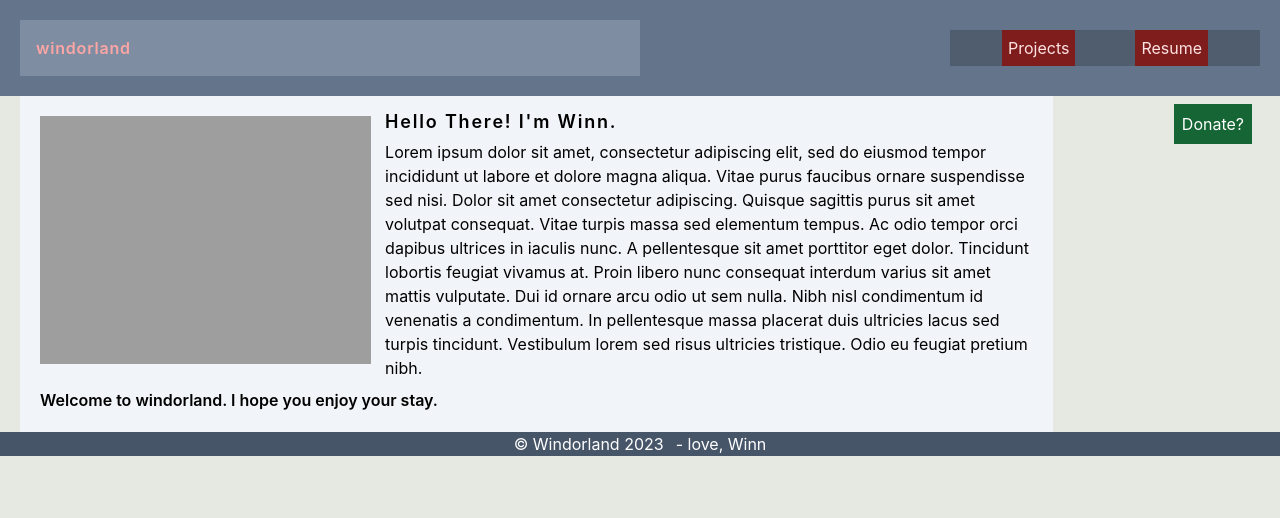
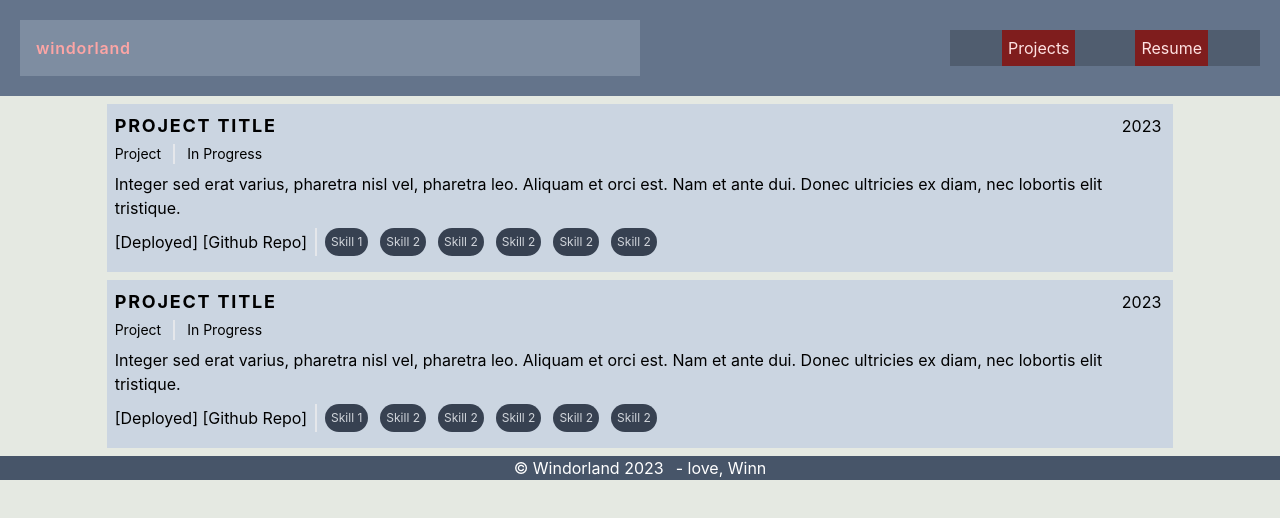
Before and after one commit to winnie-phebus/windor-website, a React (Create React App) app: page /projects in a window 1280 px wide. Shown: the top 518 px of the page. Built offline with nearby package versions, Linux system fonts and the light colour scheme.

Commit message:
finally added react-router-dom + navigation, tweaked project-card and skill-list

```diff
--- a/package.json
+++ b/package.json
@@ -15,6 +15,7 @@
     "postcss-preset-env": "^8.3.2",
     "react": "^18.2.0",
     "react-dom": "^18.2.0",
+    "react-router-dom": "^6.11.1",
     "react-scripts": "^5.0.1",
     "tailwindcss": "^3.3.2",
     "web-vitals": "^2.1.4"
--- a/src/App.js
+++ b/src/App.js
@@ -2,48 +2,23 @@
 /* eslint-disable jsx-a11y/alt-text */
 import "./dist/tailwind-app.css";
 import "./index.css";
-// import Avatar from "./images/gh_profile_small.png";
+import { Routes, Route, BrowserRouter } from "react-router-dom";
 import Header from "./Header";
 import Footer from "./Footer";
+import Home from "./home";
+import Project from "./project";
 
 function App() {
   return (
     <div className="App">
-      <Header />
-      <div class="container-fluid flex-row px-5 sm:flex-col-reverse">
-        <button class="my-2 w-full bg-green-800 p-2 text-white sm:float-right sm:mx-2 sm:w-auto">
-          Donate?
-        </button>
-        <div
-          dir="ltr"
-          class="container-fluid float-left mx-auto w-full bg-slate-100 p-5 text-black sm:w-5/6">
-          <img
-            class="float-left mb-1.5 me-3.5 inline-flex h-1/3 w-1/3 border-red-300 hover:me-5 hover:rounded-ss-3xl hover:border-4"
-            src="http://localhost:3000/static/media/gh_profile_small.1d05805f7726a39d77a3.png"
-          />
-          <h2 class="-mt-2 mb-1 text-lg font-semibold tracking-widest">
-            Hello There! I'm Winn.
-          </h2>
-          <p class="whitespace-pre-line">
-            Lorem ipsum dolor sit amet, consectetur adipiscing elit, sed do
-            eiusmod tempor incididunt ut labore et dolore magna aliqua. Vitae
-            purus faucibus ornare suspendisse sed nisi. Dolor sit amet
-            consectetur adipiscing. Quisque sagittis purus sit amet volutpat
-            consequat. Vitae turpis massa sed elementum tempus. Ac odio tempor
-            orci dapibus ultrices in iaculis nunc. A pellentesque sit amet
-            porttitor eget dolor. Tincidunt lobortis feugiat vivamus at. Proin
-            libero nunc consequat interdum varius sit amet mattis vulputate. Dui
-            id ornare arcu odio ut sem nulla. Nibh nisl condimentum id venenatis
-            a condimentum. In pellentesque massa placerat duis ultricies lacus
-            sed turpis tincidunt. Vestibulum lorem sed risus ultricies
-            tristique. Odio eu feugiat pretium nibh.
-          </p>
-          <p class="text-md mt-2 whitespace-pre-line font-semibold">
-            Welcome to windorland. I hope you enjoy your stay.
-          </p>
-        </div>
-      </div>
-      <Footer />
+      <BrowserRouter>
+        <Header />
+        <Routes>
+          <Route path="/" element={<Home />} />
+          <Route path="/projects" element={<Project />} />
+        </Routes>
+        <Footer />
+      </BrowserRouter>
     </div>
   );
 }
--- a/src/Header.js
+++ b/src/Header.js
@@ -1,14 +1,21 @@
 import React from "@heroicons/react";
-// import { Button } from "@material-ui/core";
+import { Link } from "react-router-dom";
 
 export default function Header() {
+  const onClick = () => {
+    console.log("clicked");
+  };
+
   return (
     <div class="container-fluid mx-auto flex flex-row items-center justify-between space-x-5  bg-slate-500 p-5">
       <span class="basis-1/2 self-stretch bg-slate-300/25 p-4 font-semibold tracking-wider text-red-300 hover:italic">
-        windorland
+        <Link to="/">windorland</Link>
       </span>
       <div class="container-fluid flex basis-1/4 space-x-2 justify-evenly bg-black/20">
-        <button class="bg-red-900 p-1.5 text-red-100">Projects</button>
+        <button class="bg-red-900 p-1.5 text-red-100">
+          {" "}
+          <Link to="/projects">Projects</Link>
+        </button>
         <button class="bg-red-900 p-1.5 text-red-100">Resume</button>
       </div>
     </div>
--- /dev/null
+++ b/src/home/index.js
@@ -0,0 +1,41 @@
+import React from "react";
+import avatar from "../images/gh_profile_small.png";
+
+export default function Home() {
+  return (
+    <div class="container-fluid flex-row px-5 sm:flex-col-reverse">
+      <button class="my-2 w-full bg-green-800 p-2 text-white sm:float-right sm:mx-2 sm:w-auto">
+        Donate?
+      </button>
+      <div
+        dir="ltr"
+        class="container-fluid float-left mx-auto w-full bg-slate-100 p-5 text-black sm:w-5/6">
+        <img
+          class="float-left mb-1.5 me-3.5 inline-flex h-1/3 w-1/3 border-red-300 hover:me-5 hover:rounded-ss-3xl hover:border-4"
+          src={avatar}
+          alt="Winndorland's Github Profile"
+        />
+        <h2 class="-mt-2 mb-1 text-lg font-semibold tracking-widest">
+          Hello There! I'm Winn.
+        </h2>
+        <p class="whitespace-pre-line">
+          Lorem ipsum dolor sit amet, consectetur adipiscing elit, sed do
+          eiusmod tempor incididunt ut labore et dolore magna aliqua. Vitae
+          purus faucibus ornare suspendisse sed nisi. Dolor sit amet consectetur
+          adipiscing. Quisque sagittis purus sit amet volutpat consequat. Vitae
+          turpis massa sed elementum tempus. Ac odio tempor orci dapibus
+          ultrices in iaculis nunc. A pellentesque sit amet porttitor eget
+          dolor. Tincidunt lobortis feugiat vivamus at. Proin libero nunc
+          consequat interdum varius sit amet mattis vulputate. Dui id ornare
+          arcu odio ut sem nulla. Nibh nisl condimentum id venenatis a
+          condimentum. In pellentesque massa placerat duis ultricies lacus sed
+          turpis tincidunt. Vestibulum lorem sed risus ultricies tristique. Odio
+          eu feugiat pretium nibh.
+        </p>
+        <p class="text-md mt-2 whitespace-pre-line font-semibold">
+          Welcome to windorland. I hope you enjoy your stay.
+        </p>
+      </div>
+    </div>
+  );
+}
--- /dev/null
+++ b/src/project/index.js
@@ -0,0 +1,15 @@
+import React from "react";
+import ProjectCard from "./project-card";
+
+export default function Project() {
+  return (
+    <ul>
+      <li>
+        <ProjectCard />
+      </li>
+      <li>
+        <ProjectCard />
+      </li>
+    </ul>
+  );
+}
--- /dev/null
+++ b/src/project/project-card.js
@@ -0,0 +1,45 @@
+import React from "react";
+import SkillList from "./skill-list";
+
+export default function ProjectCard() {
+  const exampleProject = {
+    title: "Project Title",
+    githubURI: "https://github.com/winnie-phebus/4550_project_team7",
+    deployedURI: "",
+    status: "In Progress",
+    dates: "2023",
+    type: "Project",
+    types: ["Web", "School/ Academic", "Development", "Capstone"],
+    skills: ["Skill 1", "Skill 2", "Skill 3", "Skill 4", "Skill 5"],
+    description:
+      "Integer sed erat varius, pharetra nisl vel, pharetra leo. Aliquam et orci est. Nam et ante dui. Donec ultricies ex diam, nec lobortis elit tristique.",
+  };
+  return (
+    <div class="mx-auto my-2 w-5/6 bg-slate-300 p-2 hover:rounded-se-3xl">
+      <div class="flex justify-between items-center space-x-4">
+        <h1 class="text-lg font-bold uppercase tracking-widest">
+          {exampleProject.title}
+        </h1>
+        <p class="px-1">{exampleProject.dates}</p>
+      </div>
+      <div class="flex justify-start text-xs sm:text-sm space-x-3 divide-x-2 py-1">
+        <h4 class="">{exampleProject.type}</h4>
+        <h4 class="px-3">{exampleProject.status}</h4>
+      </div>
+      <p class="my-1">{exampleProject.description}</p>
+      <div class="items-center my-2 flex space-x-2 divide-x-2">
+        <div class="w-1.5/5 sm:w-auto">
+          <a class="hover:tracking-widest hover:text-red-400" href="#">
+            {" "}
+            [Deployed]{" "}
+          </a>
+          <a class="hover:tracking-widest hover:text-red-400" href="#">
+            {" "}
+            [Github Repo]{" "}
+          </a>
+        </div>
+        <SkillList />
+      </div>
+    </div>
+  );
+}
--- /dev/null
+++ b/src/project/skill-list/index.js
@@ -0,0 +1,26 @@
+import React from "@heroicons/react";
+
+export default function SkillList() {
+  return (
+    <ul class="overflow-x-auto px-2 text-xs sm:text-sm flex space-x-3">
+      <li class="rounded-full flex-none bg-gray-700 p-1.5 text-xs text-gray-300 hover:bg-red-400 hover:text-white">
+        Skill 1
+      </li>
+      <li class="rounded-full bg-gray-700 p-1.5 text-xs text-gray-300">
+        Skill 2
+      </li>
+      <li class="rounded-full bg-gray-700 p-1.5 text-xs text-gray-300">
+        Skill 2
+      </li>
+      <li class="rounded-full bg-gray-700 p-1.5 text-xs text-gray-300">
+        Skill 2
+      </li>
+      <li class="rounded-full bg-gray-700 p-1.5 text-xs text-gray-300">
+        Skill 2
+      </li>
+      <li class="rounded-full bg-gray-700 p-1.5 text-xs text-gray-300">
+        Skill 2
+      </li>
+    </ul>
+  );
+}
```
Also changed, not shown: src/project/projects.json (added, +41 -0 lines), 1 other file (tests, documents, lock files or other folders).
